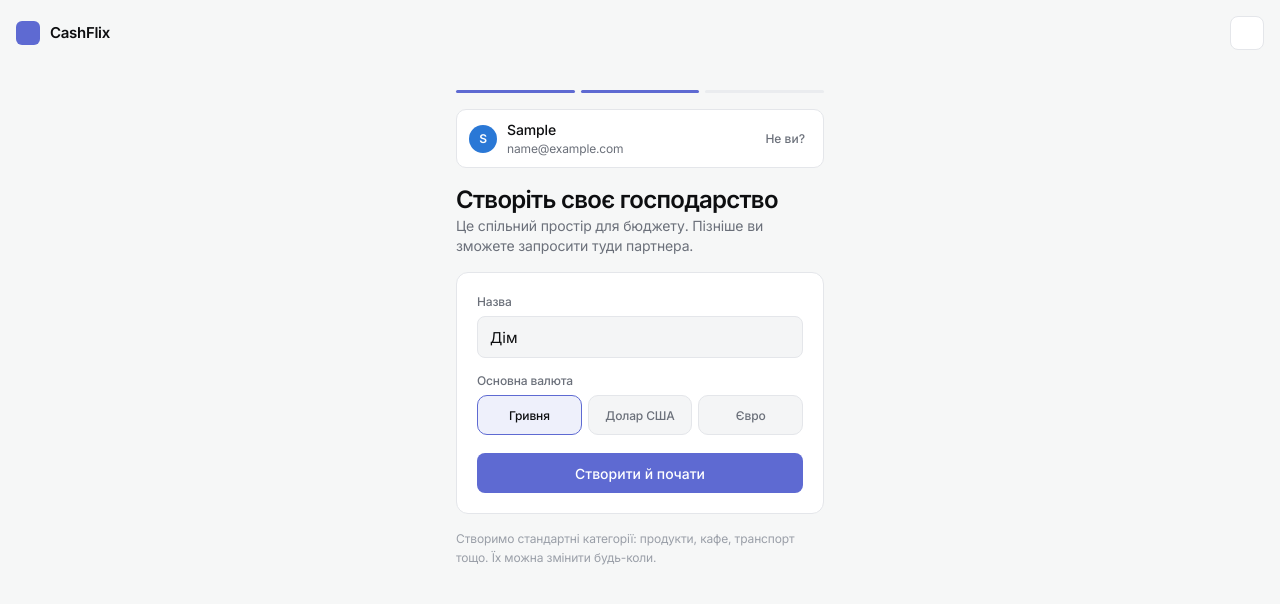
After one commit to GreedyClark/cashflix, a Django app: page /onboarding/ in a window 1280 px wide. The commit adds this page. Shown: the top 604 px of the page. Run offline with Django 5.2, Linux system fonts and the light colour scheme; the visitor is signed in with stand-in values (Sample User, id 1); data that the repository does not hold is empty.

Commit message:
Current household middleware and onboarding

```diff
--- /dev/null
+++ b/apps/households/forms.py
@@ -0,0 +1,22 @@
+from django import forms
+from django.utils.translation import gettext_lazy as _
+
+from .models import Currency, Household
+
+
+class HouseholdForm(forms.ModelForm):
+    base_currency = forms.ChoiceField(
+        label=_("Основна валюта"), choices=Currency.choices, initial=Currency.UAH, widget=forms.RadioSelect
+    )
+
+    class Meta:
+        model = Household
+        fields = ["name", "base_currency"]
+        labels = {"name": _("Назва")}
+        widgets = {"name": forms.TextInput(attrs={"autocomplete": "off", "placeholder": _("Наприклад, Дім")})}
+
+    def clean_name(self):
+        name = self.cleaned_data["name"].strip()
+        if not name:
+            raise forms.ValidationError(_("Вкажіть назву, наприклад «Дім»."))
+        return name
--- /dev/null
+++ b/apps/households/middleware.py
@@ -0,0 +1,37 @@
+from django.shortcuts import redirect
+from django.urls import reverse
+
+from .models import Membership
+
+SESSION_KEY = "household_id"
+EXEMPT_PREFIXES = ("/accounts/", "/admin/", "/static/", "/onboarding/", "/join/")
+
+
+class CurrentHouseholdMiddleware:
+    def __init__(self, get_response):
+        self.get_response = get_response
+
+    def __call__(self, request):
+        request.household = None
+        request.membership = None
+
+        if request.user.is_authenticated:
+            membership = self.find_membership(request)
+            if membership:
+                request.membership = membership
+                request.household = membership.household
+                request.session[SESSION_KEY] = membership.household_id
+            elif not request.path.startswith(EXEMPT_PREFIXES):
+                return redirect(reverse("households:onboarding"))
+
+        return self.get_response(request)
+
+    @staticmethod
+    def find_membership(request):
+        memberships = Membership.objects.filter(user=request.user).select_related("household")
+        household_id = request.session.get(SESSION_KEY)
+        if household_id:
+            membership = memberships.filter(household_id=household_id).first()
+            if membership:
+                return membership
+        return memberships.first()
--- /dev/null
+++ b/apps/households/urls.py
@@ -0,0 +1,9 @@
+from django.urls import path
+
+from . import views
+
+app_name = "households"
+
+urlpatterns = [
+    path("onboarding/", views.onboarding, name="onboarding"),
+]
--- /dev/null
+++ b/apps/households/views.py
@@ -0,0 +1,20 @@
+from django.shortcuts import redirect, render
+
+from .forms import HouseholdForm
+from .middleware import SESSION_KEY
+from .services import create_household
+
+
+def onboarding(request):
+    if request.household:
+        return redirect("core:home")
+
+    form = HouseholdForm(request.POST or None, initial={"name": "Дім"})
+    if request.method == "POST" and form.is_valid():
+        household = create_household(
+            request.user, form.cleaned_data["name"], base_currency=form.cleaned_data["base_currency"]
+        )
+        request.session[SESSION_KEY] = household.pk
+        return redirect("core:home")
+
+    return render(request, "households/onboarding.html", {"form": form})
--- a/config/settings.py
+++ b/config/settings.py
@@ -44,6 +44,7 @@ MIDDLEWARE = [
     "django.middleware.clickjacking.XFrameOptionsMiddleware",
     "django.contrib.auth.middleware.LoginRequiredMiddleware",
     "allauth.account.middleware.AccountMiddleware",
+    "apps.households.middleware.CurrentHouseholdMiddleware",
 ]
 
 ROOT_URLCONF = "config.urls"
--- a/config/urls.py
+++ b/config/urls.py
@@ -4,5 +4,6 @@ from django.urls import include, path
 urlpatterns = [
     path("admin/", admin.site.urls),
     path("accounts/", include("allauth.urls")),
+    path("", include("apps.households.urls")),
     path("", include("apps.core.urls")),
 ]
--- a/static/css/cashflix.css
+++ b/static/css/cashflix.css
@@ -903,3 +903,139 @@ a {
   line-height: 1.55;
   color: var(--ink-tertiary);
 }
+
+/* Onboarding */
+
+.onboard-steps {
+  display: flex;
+  gap: 6px;
+}
+
+.onboard-steps i {
+  flex: 1;
+  height: 3px;
+  border-radius: 999px;
+  background: var(--surface-3);
+}
+
+.onboard-steps i.on {
+  background: var(--accent);
+}
+
+.who-card {
+  display: flex;
+  align-items: center;
+  gap: 10px;
+  padding: 10px 12px;
+  background: var(--surface-1);
+  border: 1px solid var(--hairline);
+  border-radius: 10px;
+}
+
+.who-card form {
+  margin-left: auto;
+}
+
+.who-name {
+  font-weight: 500;
+  color: var(--ink);
+}
+
+.who-meta {
+  font-size: 12px;
+  color: var(--ink-subtle);
+}
+
+.link-btn {
+  padding: 4px 6px;
+  border: 0;
+  border-radius: 6px;
+  background: none;
+  color: var(--ink-subtle);
+  font: 500 12px var(--font);
+  cursor: pointer;
+}
+
+.link-btn:hover {
+  color: var(--ink);
+  background: var(--surface-2);
+}
+
+fieldset.field {
+  margin: 0;
+  padding: 0;
+  border: 0;
+  min-width: 0;
+}
+
+fieldset.field legend {
+  float: none;
+  width: auto;
+  margin: 0 0 6px;
+  padding: 0;
+  font-size: 12px;
+  font-weight: 500;
+  color: var(--ink-subtle);
+}
+
+.choice-seg {
+  display: grid;
+  grid-template-columns: repeat(3, minmax(0, 1fr));
+  gap: 6px;
+}
+
+.choice {
+  position: relative;
+  display: grid;
+  place-items: center;
+  min-height: 40px;
+  padding: 0 6px;
+  border: 1px solid var(--hairline);
+  border-radius: 10px;
+  background: var(--surface-2);
+  color: var(--ink-muted);
+  font-weight: 500;
+  text-align: center;
+  cursor: pointer;
+  transition: border-color 0.15s, background 0.15s;
+}
+
+.choice input {
+  position: absolute;
+  opacity: 0;
+  pointer-events: none;
+}
+
+.choice:has(input:checked) {
+  border-color: var(--accent);
+  background: var(--accent-soft);
+  color: var(--ink);
+}
+
+.choice:has(input:focus-visible) {
+  outline: 2px solid color-mix(in srgb, var(--accent) 70%, transparent);
+  outline-offset: 2px;
+}
+
+/* Sidebar household */
+
+.side-household {
+  margin: 0 0 12px;
+  padding: 8px 10px;
+  border: 1px solid var(--hairline);
+  border-radius: 8px;
+  background: var(--surface-1);
+}
+
+.side-household-label {
+  font-size: 11px;
+  color: var(--ink-tertiary);
+}
+
+.side-household-name {
+  font-weight: 600;
+  color: var(--ink);
+  overflow: hidden;
+  text-overflow: ellipsis;
+  white-space: nowrap;
+}
--- /dev/null
+++ b/templates/households/onboarding.html
@@ -0,0 +1,50 @@
+{% extends "allauth/layouts/base.html" %}
+{% load i18n %}
+
+{% block head_title %}{% translate "Нове господарство" %}{% endblock head_title %}
+
+{% block content %}
+  <div class="onboard-steps" aria-hidden="true"><i class="on"></i><i class="on"></i><i></i></div>
+
+  <div class="who-card">
+    <span class="avatar-cf">{{ user.initial }}</span>
+    <div>
+      <div class="who-name">{{ user.name }}</div>
+      <div class="who-meta">{{ user.email }}</div>
+    </div>
+    <form method="post" action="{% url 'account_logout' %}">
+      {% csrf_token %}
+      <button class="link-btn" type="submit">{% translate "Не ви?" %}</button>
+    </form>
+  </div>
+
+  <div>
+    <h1 class="auth-title">{% translate "Створіть своє господарство" %}</h1>
+    <p class="auth-text">{% translate "Це спільний простір для бюджету. Пізніше ви зможете запросити туди партнера." %}</p>
+  </div>
+
+  <form class="auth-form" method="post" novalidate>
+    {% csrf_token %}
+
+    <div class="field{% if form.name.errors %} has-error{% endif %}">
+      <label for="{{ form.name.id_for_label }}">{{ form.name.label }}</label>
+      {{ form.name }}
+      {% for error in form.name.errors %}<p class="field-error">{{ error }}</p>{% endfor %}
+    </div>
+
+    <fieldset class="field">
+      <legend>{{ form.base_currency.label }}</legend>
+      <div class="choice-seg">
+        {% for radio in form.base_currency %}
+          <label class="choice">{{ radio.tag }}<span>{{ radio.choice_label }}</span></label>
+        {% endfor %}
+      </div>
+    </fieldset>
+
+    <div class="auth-actions">
+      <button class="btn-cf primary" type="submit">{% translate "Створити й почати" %}</button>
+    </div>
+  </form>
+
+  <p class="login-fine">{% translate "Створимо стандартні категорії: продукти, кафе, транспорт тощо. Їх можна змінити будь-коли." %}</p>
+{% endblock content %}
```
Also changed, not shown: apps/households/tests/test_onboarding.py (added, +87 -0 lines), apps/users/tests/test_auth.py (+4 -3 lines), conftest.py (+12 -1 lines), templates/base.html (+13 -0 lines).
